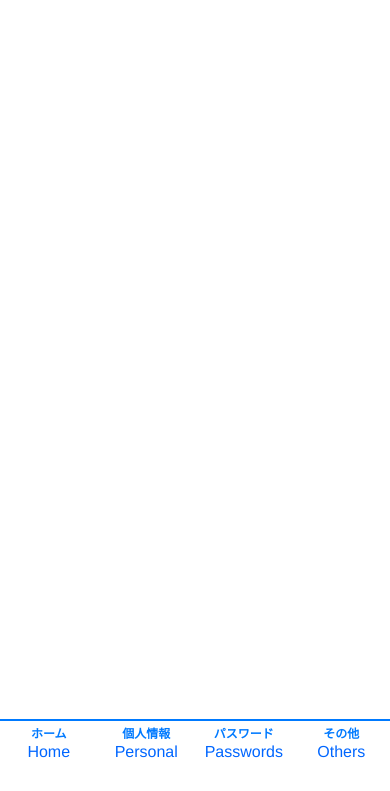
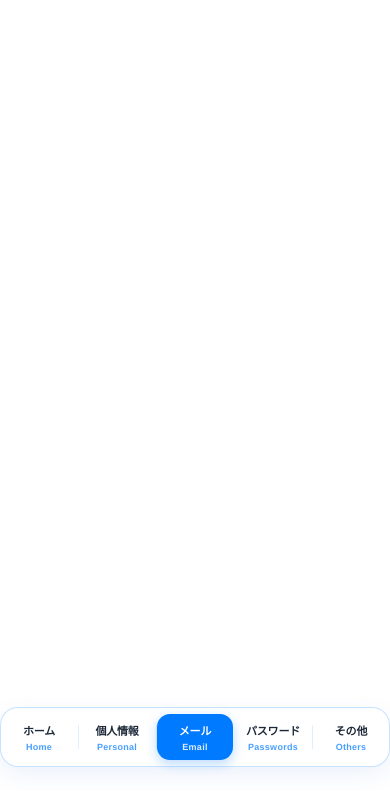
Before and after one commit to honebuto-3010/pass-word-app, a plain HTML site: page email.html in a window 390 px wide. Shown: the part 53-844 px from the top of the page. Drawn offline with Linux system fonts and the light colour scheme.

Commit message:
Refactor layout.css for improved styling and responsiveness
Updated layout styles and optimized for mobile and tablet views.

```diff
--- a/css/layout.css
+++ b/css/layout.css
@@ -108,57 +108,149 @@ main {
 }
 
 /* ============================
-   下部ナビゲーションバー
+   下部ナビゲーション（テキストのみ・フローティング仕様）
 ============================ */
 .nav-footer {
-    width: 100%;
     position: fixed;
-    bottom: 0;
-    left: 0;
-    background: #ffffff;
-    border-top: 1px solid #ddd;
-    z-index: 10;
+    bottom: max(14px, env(safe-area-inset-bottom));
+    left: 14px;
+    right: 14px;
+    max-width: 560px;
+    margin: 0 auto;
+    z-index: 100;
+    pointer-events: none; /* 余白部分のタップを透過 */
 }
 
 .bottom-nav {
-    display: flex;
-    justify-content: space-around;
+    pointer-events: auto;
+    display: grid;
+    grid-template-columns: repeat(4, 1fr);
     align-items: center;
-    padding: 8px 0;
+    gap: 4px;
+    padding: 6px;
+
+    background: rgba(255, 255, 255, 0.90);
+    backdrop-filter: blur(14px);
+    -webkit-backdrop-filter: blur(14px);
+    border: 1px solid rgba(0, 122, 255, 0.22);
+    border-radius: 18px;
+    box-shadow: 0 8px 24px rgba(0, 85, 204, 0.08);
+    box-sizing: border-box;
 }
 
 .nav-item {
     display: flex;
     flex-direction: column;
+    align-items: center;
     justify-content: center;
-    align-items: center;
-    width: 25%;
-    gap: 4px;
+    text-align: center;
+    padding: 9px 2px;
+    border-radius: 13px;
+    cursor: pointer;
+    position: relative;
+    transition: background 0.2s ease, transform 0.15s ease, color 0.2s ease;
+    -webkit-tap-highlight-color: transparent;
 }
 
-.nav-icon {
-    width: 38px;
-    height: 38px;
-    opacity: 0.85;
-    transition: opacity 0.2s;
+/* 項目間の繊細な縦区切り線 */
+.nav-item:not(:last-child)::after {
+    content: "";
+    position: absolute;
+    right: -2px;
+    top: 24%;
+    height: 52%;
+    width: 1px;
+    background: rgba(0, 122, 255, 0.12);
 }
 
-/* ★ Appleブルーに統一 */
 .nav-label {
     font-size: 12px;
-    color: #007aff;   /* ← 緑 → Appleブルーへ */
-    line-height: 1.2;
-    font-weight: bold;
+    font-weight: 700;
+    color: #1d2939;
+    letter-spacing: -0.02em;
+    white-space: nowrap;
+    transition: color 0.2s ease;
 }
 
-.nav-icon:hover {
+.nav-sub {
+    font-size: 9.5px;
+    font-weight: 600;
+    color: #007aff;
+    opacity: 0.72;
+    margin-top: 2px;
+    letter-spacing: 0.03em;
+    white-space: nowrap;
+}
+
+/* ホバー・タップ時の心地よいフィードバック */
+.nav-item:hover {
+    background: rgba(0, 122, 255, 0.07);
+}
+
+.nav-item:hover .nav-label {
+    color: #007aff;
+}
+
+.nav-item:active {
+    transform: scale(0.95);
+    background: rgba(0, 122, 255, 0.14);
+}
+
+/* アクティブ（現在開いているページ）の強調スタイル */
+.nav-item.active {
+    background: #007aff;
+    box-shadow: 0 4px 12px rgba(0, 122, 255, 0.28);
+}
+
+.nav-item.active::after {
+    display: none;
+}
+
+.nav-item.active .nav-label {
+    color: #ffffff;
+}
+
+.nav-item.active .nav-sub {
+    color: rgba(255, 255, 255, 0.88);
     opacity: 1;
 }
 
-/* active状態（今いるページ） */
-.nav-item.active {
-    display: none;
+/* 古い青い上線を消す */
+.nav-footer {
+    border-top: none !important;
+    background: transparent !important;
 }
+
+/* 5項目（ホーム＋4カテゴリ）を1列に揃える */
+.bottom-nav.bottom-nav-5 {
+    display: grid !important;
+    grid-template-columns: repeat(5, 1fr) !important;
+    gap: 2px !important;
+}
+
+/* 5列でも文字がはみ出さないよう余白を微調整 */
+.bottom-nav.bottom-nav-5 .nav-item {
+    padding: 8px 1px !important;
+}
+
+.bottom-nav.bottom-nav-5 .nav-label {
+    font-size: 11px !important;
+}
+
+.bottom-nav.bottom-nav-5 .nav-sub {
+    font-size: 9px !important;
+}
+
+/* iPhone SEなど幅375px以下のコンパクトスマホ微調整 */
+@media (max-width: 380px) {
+    .nav-label {
+        font-size: 11px;
+    }
+    .nav-sub {
+        font-size: 8.5px;
+    }
+}
+
 
 @media (max-width: 599px) {
     .nav-footer {
```
